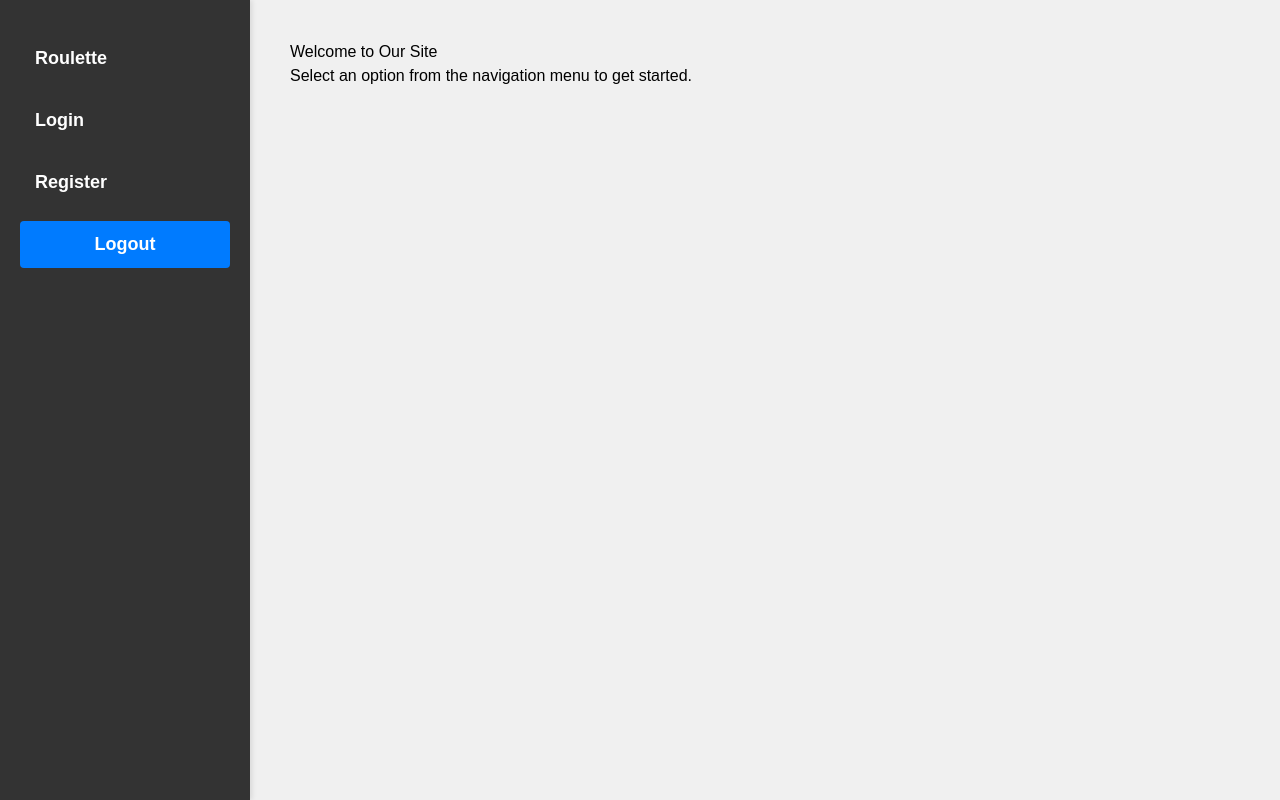
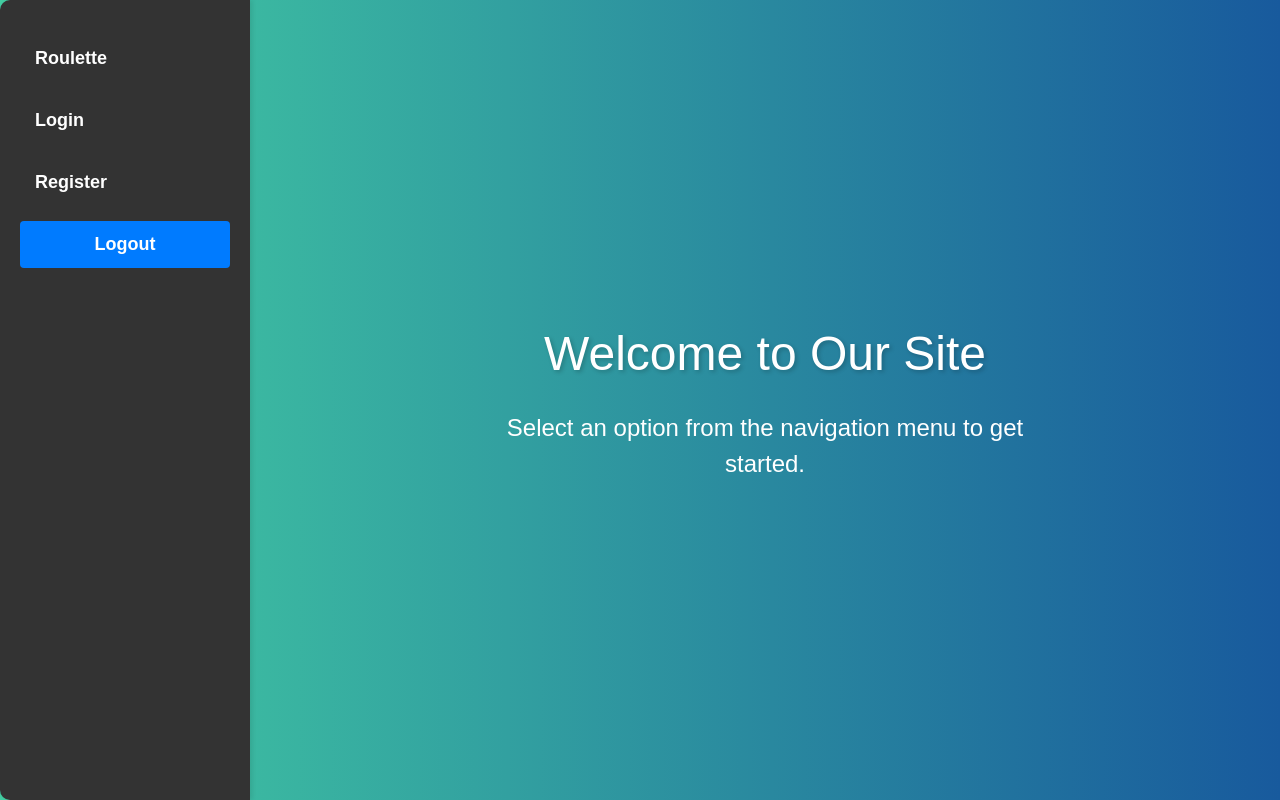
Before and after one commit to JustGithubProject/GolangCasino, a React (Vite) app in the folder frontend-casino/: page / in a window 1280 px wide. Built offline with nearby package versions, Linux system fonts and the light colour scheme.

Commit message:
фон такой же как и везде

```diff
--- a/frontend-casino/src/components/Home.jsx
+++ b/frontend-casino/src/components/Home.jsx
@@ -20,7 +20,8 @@ const Home = () => {
     flexDirection: 'row',
     height: '100vh',
     fontFamily: 'Arial, sans-serif',
-    backgroundColor: '#f0f0f0'
+    background: 'linear-gradient(to right, #43cea2, #185a9d)',
+    color: '#fff',
   };
 
   const navStyle = {
@@ -31,18 +32,20 @@ const Home = () => {
     padding: '20px',
     backgroundColor: '#333',
     color: '#fff',
-    boxShadow: '2px 0 5px rgba(0, 0, 0, 0.1)'
+    boxShadow: '2px 0 5px rgba(0, 0, 0, 0.1)',
+    borderTopLeftRadius: '10px',
+    borderBottomLeftRadius: '10px',
   };
 
   const ulStyle = {
     listStyleType: 'none',
     padding: '0',
     margin: '0',
-    width: '100%'
+    width: '100%',
   };
 
   const liStyle = {
-    margin: '15px 0'
+    margin: '15px 0',
   };
 
   const linkStyle = {
@@ -54,11 +57,12 @@ const Home = () => {
     display: 'block',
     padding: '10px 15px',
     borderRadius: '4px',
-    transition: 'background-color 0.3s'
+    transition: 'background-color 0.3s, transform 0.3s',
   };
 
   const linkHoverStyle = {
-    backgroundColor: '#007BFF'
+    backgroundColor: '#007BFF',
+    transform: 'scale(1.05)',
   };
 
   const buttonStyle = {
@@ -71,7 +75,30 @@ const Home = () => {
     width: '100%',
     borderRadius: '4px',
     cursor: 'pointer',
-    transition: 'background-color 0.3s'
+    transition: 'background-color 0.3s, transform 0.3s',
+  };
+
+  const mainStyle = {
+    flex: 1,
+    padding: '40px',
+    display: 'flex',
+    flexDirection: 'column',
+    justifyContent: 'center',
+    alignItems: 'center',
+  };
+
+  const headingStyle = {
+    fontSize: '48px',
+    marginBottom: '20px',
+    textAlign: 'center',
+    textShadow: '2px 2px 4px rgba(0, 0, 0, 0.2)',
+  };
+
+  const paragraphStyle = {
+    fontSize: '24px',
+    textAlign: 'center',
+    maxWidth: '600px',
+    lineHeight: '1.5',
   };
 
   return (
@@ -82,8 +109,14 @@ const Home = () => {
             <Link
               to="/roulette"
               style={linkStyle}
-              onMouseEnter={(e) => e.currentTarget.style.backgroundColor = linkHoverStyle.backgroundColor}
-              onMouseLeave={(e) => e.currentTarget.style.backgroundColor = 'transparent'}
+              onMouseEnter={(e) => {
+                e.currentTarget.style.backgroundColor = linkHoverStyle.backgroundColor;
+                e.currentTarget.style.transform = linkHoverStyle.transform;
+              }}
+              onMouseLeave={(e) => {
+                e.currentTarget.style.backgroundColor = 'transparent';
+                e.currentTarget.style.transform = 'scale(1)';
+              }}
             >
               Roulette
             </Link>
@@ -92,8 +125,14 @@ const Home = () => {
             <Link
               to="/login"
               style={linkStyle}
-              onMouseEnter={(e) => e.currentTarget.style.backgroundColor = linkHoverStyle.backgroundColor}
-              onMouseLeave={(e) => e.currentTarget.style.backgroundColor = 'transparent'}
+              onMouseEnter={(e) => {
+                e.currentTarget.style.backgroundColor = linkHoverStyle.backgroundColor;
+                e.currentTarget.style.transform = linkHoverStyle.transform;
+              }}
+              onMouseLeave={(e) => {
+                e.currentTarget.style.backgroundColor = 'transparent';
+                e.currentTarget.style.transform = 'scale(1)';
+              }}
             >
               Login
             </Link>
@@ -102,8 +141,14 @@ const Home = () => {
             <Link
               to="/register"
               style={linkStyle}
-              onMouseEnter={(e) => e.currentTarget.style.backgroundColor = linkHoverStyle.backgroundColor}
-              onMouseLeave={(e) => e.currentTarget.style.backgroundColor = 'transparent'}
+              onMouseEnter={(e) => {
+                e.currentTarget.style.backgroundColor = linkHoverStyle.backgroundColor;
+                e.currentTarget.style.transform = linkHoverStyle.transform;
+              }}
+              onMouseLeave={(e) => {
+                e.currentTarget.style.backgroundColor = 'transparent';
+                e.currentTarget.style.transform = 'scale(1)';
+              }}
             >
               Register
             </Link>
@@ -112,17 +157,25 @@ const Home = () => {
             <button
               onClick={handleLogout}
               style={buttonStyle}
-              onMouseEnter={(e) => e.currentTarget.style.backgroundColor = '#0056b3'}
-              onMouseLeave={(e) => e.currentTarget.style.backgroundColor = '#007BFF'}
+              onMouseEnter={(e) => {
+                e.currentTarget.style.backgroundColor = '#0056b3';
+                e.currentTarget.style.transform = 'scale(1.05)';
+              }}
+              onMouseLeave={(e) => {
+                e.currentTarget.style.backgroundColor = '#007BFF';
+                e.currentTarget.style.transform = 'scale(1)';
+              }}
             >
               Logout
             </button>
           </li>
         </ul>
       </nav>
-      <div style={{ flex: 1, padding: '40px' }}>
-        <h1>Welcome to Our Site</h1>
-        <p>Select an option from the navigation menu to get started.</p>
+      <div style={mainStyle}>
+        <h1 style={headingStyle}>Welcome to Our Site</h1>
+        <p style={paragraphStyle}>
+          Select an option from the navigation menu to get started.
+        </p>
       </div>
     </div>
   );
--- a/frontend-casino/src/components/auth_components/Login.jsx
+++ b/frontend-casino/src/components/auth_components/Login.jsx
@@ -44,7 +44,7 @@ const Login = () => {
       alignItems: 'center',
       justifyContent: 'center',
       height: '100vh',
-      background: 'linear-gradient(to right, #0f2027, #203a43, #2c5364)',
+      background: 'linear-gradient(to right, #43cea2, #185a9d)',
       color: '#fff',
       fontFamily: 'Arial, sans-serif',
       padding: '20px',
--- a/frontend-casino/src/components/auth_components/Register.jsx
+++ b/frontend-casino/src/components/auth_components/Register.jsx
@@ -44,7 +44,7 @@ const Register = () => {
       alignItems: 'center',
       justifyContent: 'center',
       height: '100vh',
-      background: 'linear-gradient(to right, #0f2027, #203a43, #2c5364)',
+      background: 'linear-gradient(to right, #43cea2, #185a9d)',
       color: '#fff',
       fontFamily: 'Arial, sans-serif',
       padding: '20px',
```
